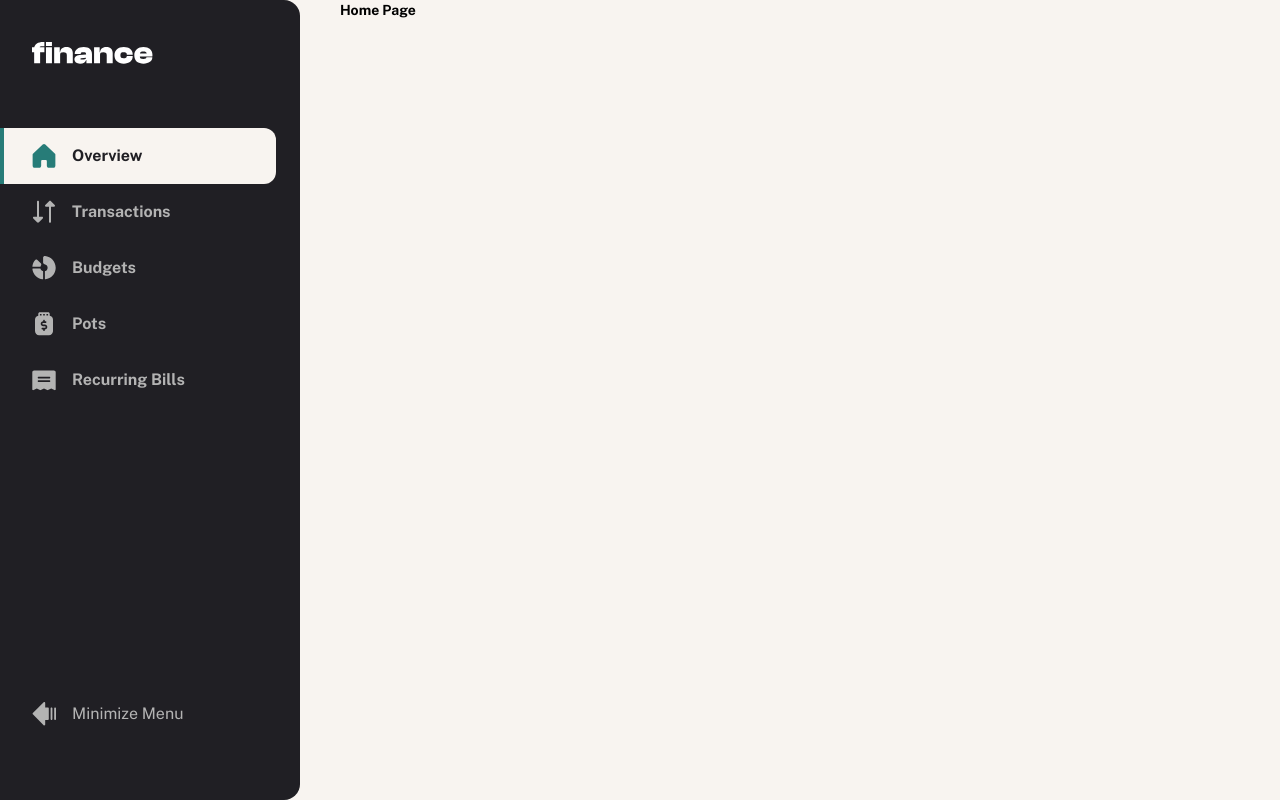
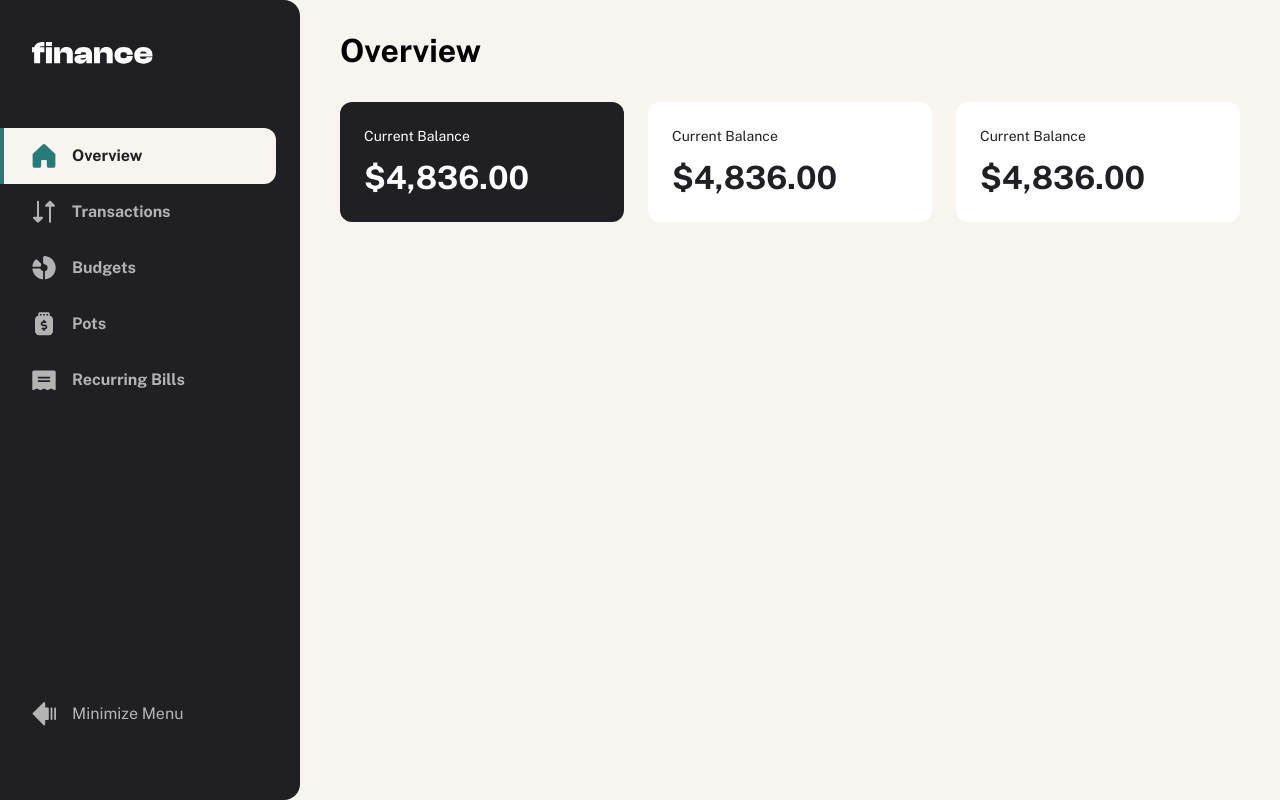
Before and after one commit to jownsu/personal-finance-app, a Next.js app: page / in a window 1280 px wide. Built offline with nearby package versions, Linux system fonts and the light colour scheme.

Commit message:
Implement overview balance card

```diff
--- a/app/(pages)/page.tsx
+++ b/app/(pages)/page.tsx
@@ -1,7 +1,28 @@
+/* COMPONENTS */
+import BalanceCard from "../_components/BalanceCard";
+
+/* DATA */
+import { balance } from "../_constants/data";
+
 const HomePage = () => {
     return (
-        <div>
-            <h1 className="text-preset_4_bold">Home Page</h1>
+        <div className="container flex flex-col gap-[3.2rem] py-[2.4rem] md:py-[3.2rem]">
+            <h1 className="text-preset_1">Overview</h1>
+            <div className="flex flex-col gap-[1.2rem] md:flex-row md:gap-[2.4rem]">
+                <BalanceCard
+                    label="Current Balance"
+                    balance={balance.current}
+                    primary
+                />
+                <BalanceCard
+                    label="Current Balance"
+                    balance={balance.current}
+                />
+                <BalanceCard
+                    label="Current Balance"
+                    balance={balance.current}
+                />
+            </div>
         </div>
     );
 };
--- /dev/null
+++ b/app/_components/BalanceCard.tsx
@@ -0,0 +1,30 @@
+import { cn } from "../_utils/helpers";
+
+interface Props {
+    label: string;
+    balance: number;
+    primary?: boolean;
+}
+
+const BalanceCard = ({ label, balance, primary = false }: Props) => {
+    return (
+        <div
+            className={cn(
+                "flex w-full flex-col gap-[1.2rem] rounded-[1.2rem] bg-white p-[2rem] text-grey-900 md:p-[2.4rem]",
+                {
+                    ["bg-grey-900 text-white"]: primary
+                }
+            )}
+        >
+            <span className="text-preset_4">{label}</span>
+            <span className="text-preset_1">
+                {balance.toLocaleString("en-US", {
+                    style: "currency",
+                    currency: "USD"
+                })}
+            </span>
+        </div>
+    );
+};
+
+export default BalanceCard;
--- a/app/globals.css
+++ b/app/globals.css
@@ -32,6 +32,6 @@ body {
 	}
 
 	.container {
-        @apply xl:!max-w-[1392px] max-w-full;
+        @apply lg:pr-[4rem];
     }
 }
--- a/tailwind.config.ts
+++ b/tailwind.config.ts
@@ -11,7 +11,8 @@ const config: Config = {
     		center: true,
     		padding: {
     			DEFAULT: "1.6rem",
-    			md: "2.4rem",
+    			md: "4rem",
+				lg: "0"
     		}
     	},
 		extend: {
```
